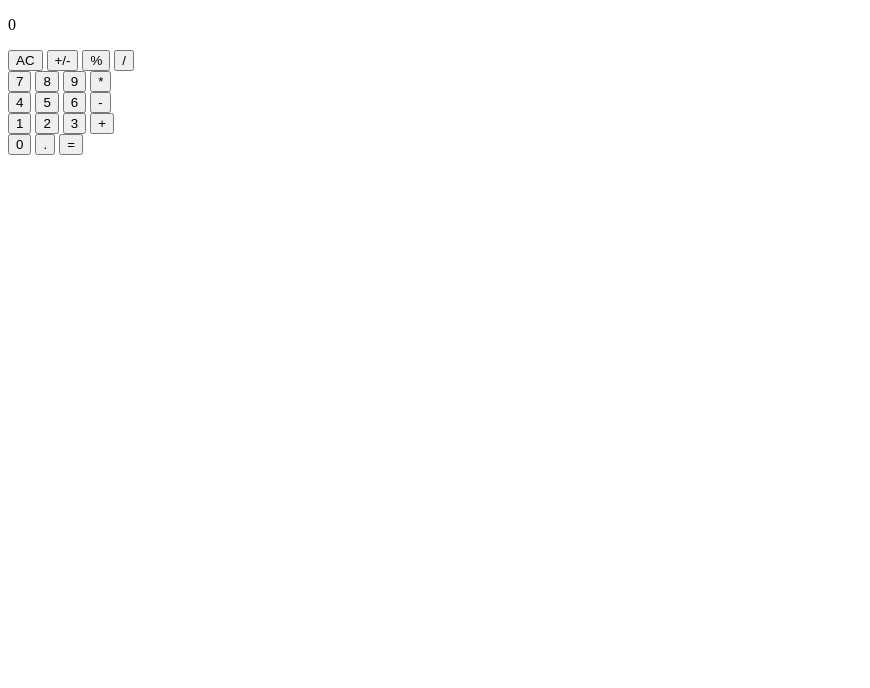
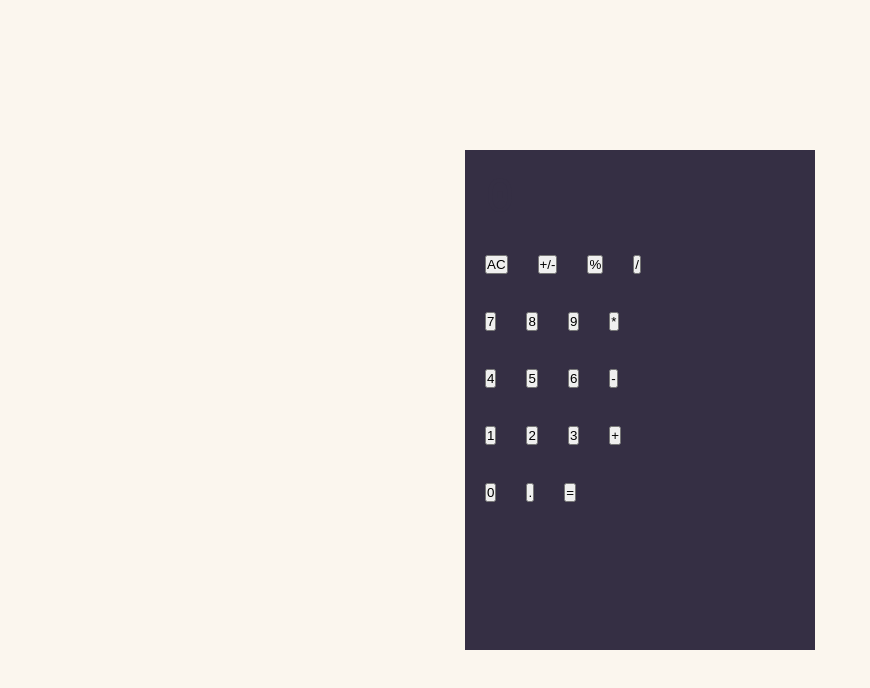
Before and after one commit to LeilanNaeimi/odin-calc, a plain HTML site: page index.html in a window 1280 px wide. Shown: the whole page, without its empty margins (0-870 px from the left). Drawn offline with Linux system fonts and the light colour scheme.

Commit message:
add container style

```diff
--- a/style.css
+++ b/style.css
@@ -1,3 +1,27 @@
 * {
+  margin: 0;
+  padding: 0;
   box-sizing: border-box;
 }
+
+html {
+  font-size: 62.5%;
+}
+
+body {
+  font-family: "Courier New", Courier, monospace;
+  font-weight: 400;
+  font-size: 5rem;
+  background-color: #fbf6ee;
+  color: #352f44;
+  display: flex;
+  min-height: 100vh;
+}
+
+.container {
+  margin: auto;
+  background-color: #352f44;
+  width: 35rem;
+  height: 50rem;
+  padding: 2rem;
+}
```
